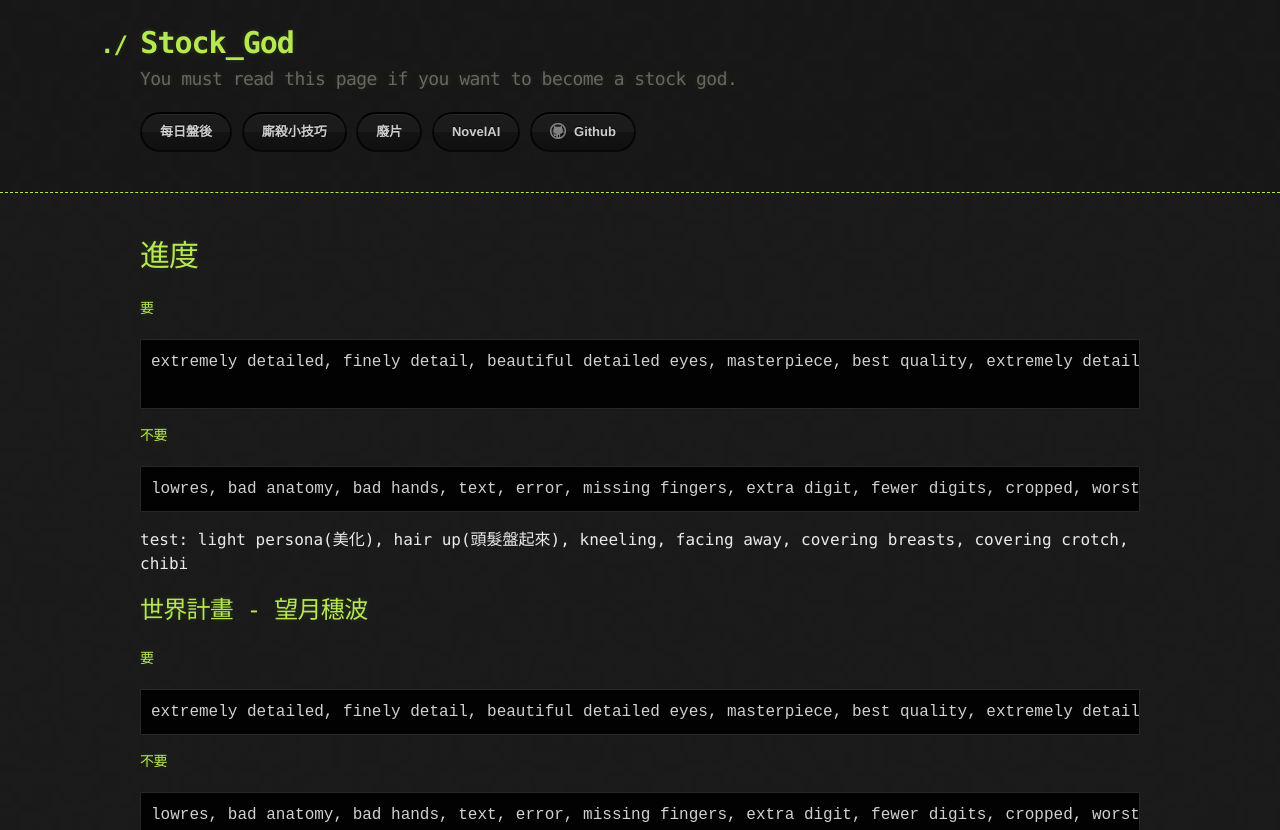
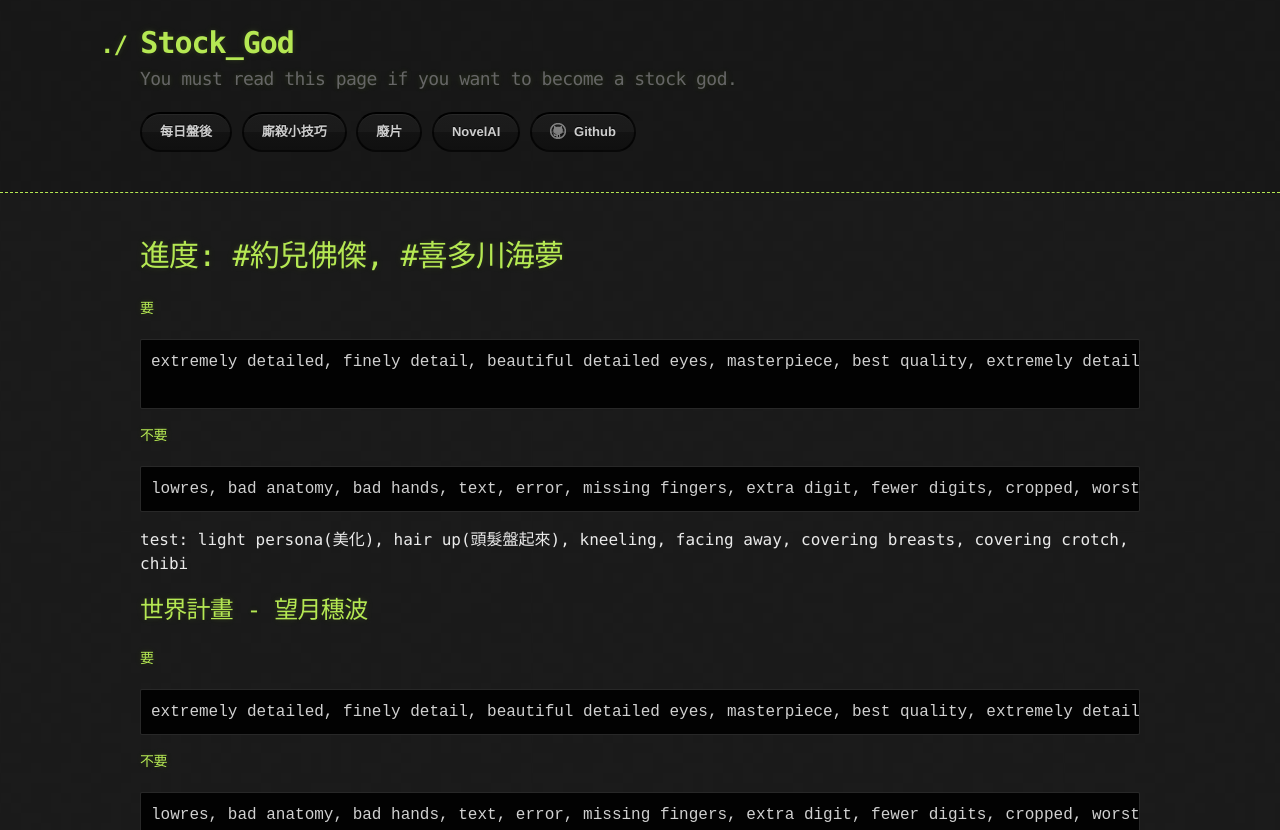
Before and after one commit to lepg5487/Stock_God, a Jekyll site: the page built from NovelAI.md, in a window 1280 px wide and 900 px high, cut to the strip 0-830 px from the top of the window. Built offline with Jekyll 4.4.1, drawn with Linux system fonts in a browser that asks for light colours; our own code applies the rules of GitHub Pages for plain Markdown files.

Commit message:
Update NovelAI.md

````diff
--- a/NovelAI.md
+++ b/NovelAI.md
@@ -2,7 +2,7 @@
 layout: testlayouts
 ---
 
-# 進度
+# 進度: #約兒佛傑, #喜多川海夢
 #### 要
 ```
 extremely detailed, finely detail, beautiful detailed eyes, masterpiece, best quality, extremely detailed cg unity 8k wallpaper, caustics, light smile, looking at viewer, 2girls, izakaya, full body, black hair, collarbone, off shoulder, small breasts, braid, shiny hair
````
